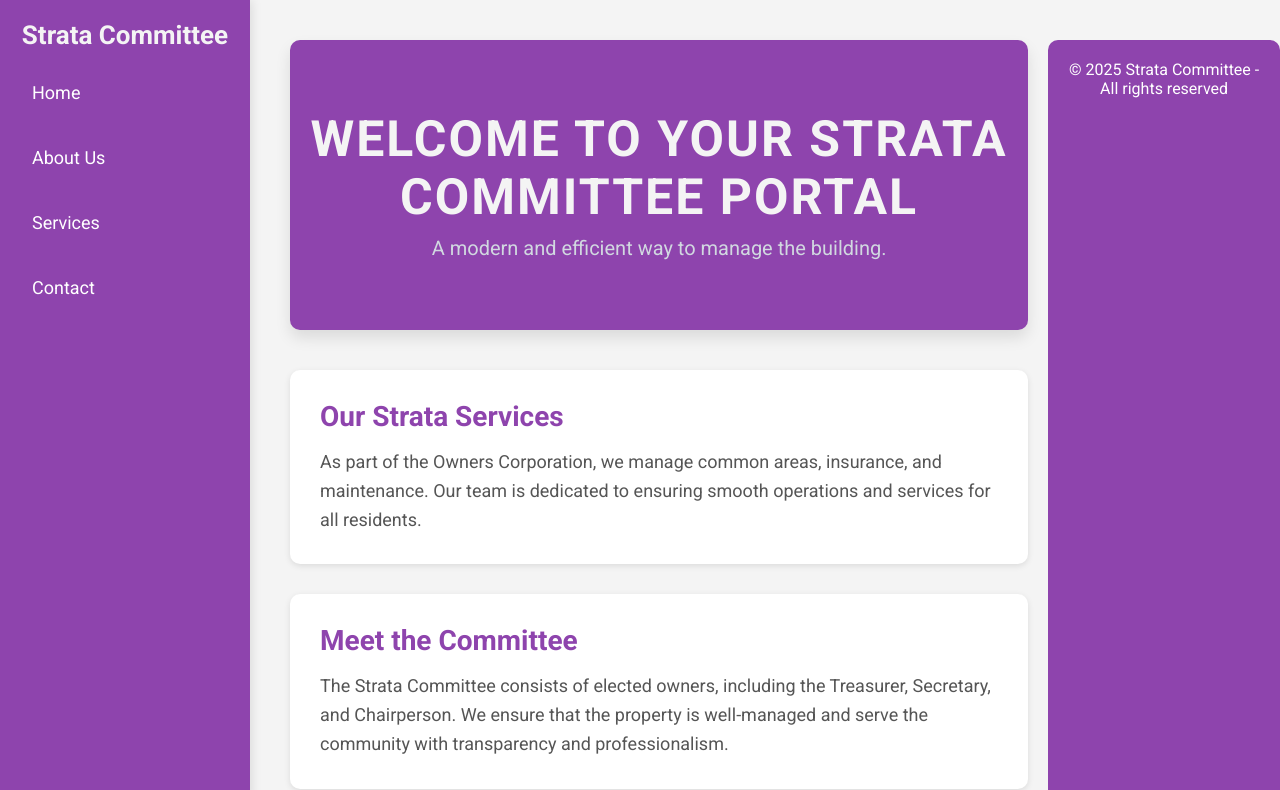
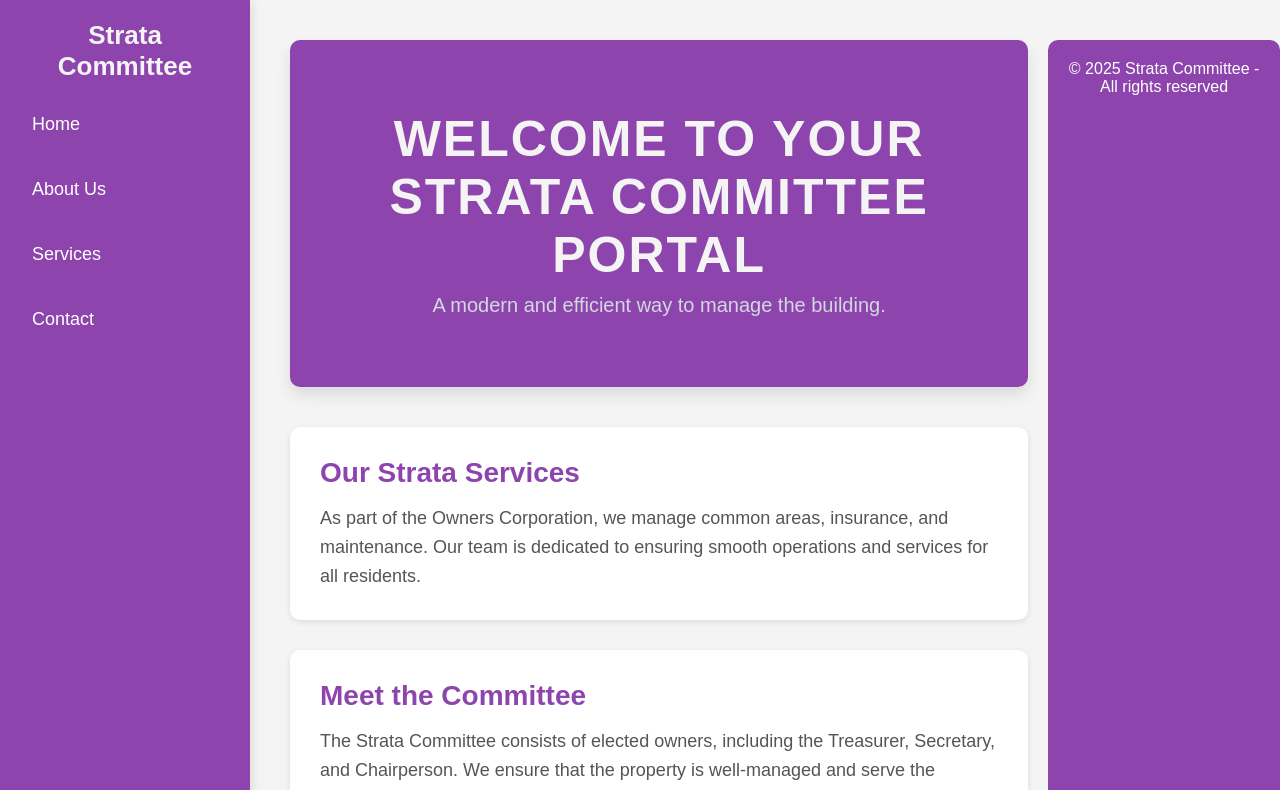
Before and after one commit to GunjeeB/strata-management, a Next.js app: page / in a window 1280 px wide. Shown: the top 790 px of the page. Built offline with nearby package versions, Linux system fonts and the light colour scheme.

Commit message:
changing

```diff
--- a/styles/Home.module.css
+++ b/styles/Home.module.css
@@ -1,13 +1,7 @@
 /* General Styles */
 @import url('https://fonts.googleapis.com/css2?family=Roboto:wght@400;500;700&display=swap');
 
-* {
-  box-sizing: border-box;
-  margin: 0;
-  padding: 0;
-  font-family: 'Roboto', sans-serif;
-}
-
+/* Remove the global "*" selector */
 .container {
   display: flex;
   background-color: #f4f4f4;
```
